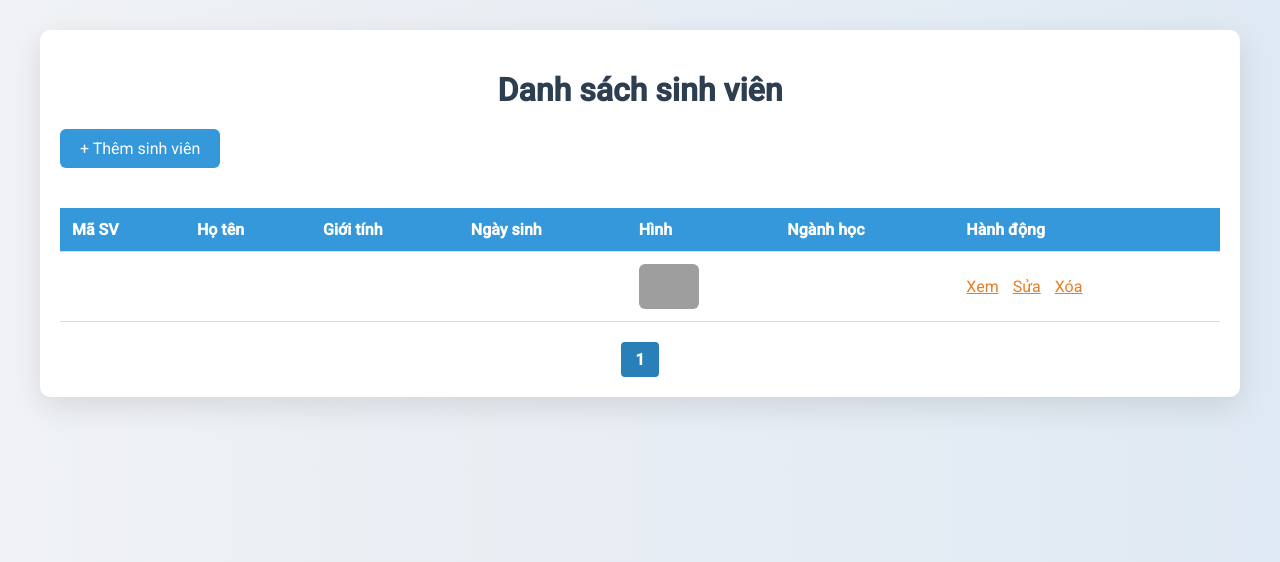
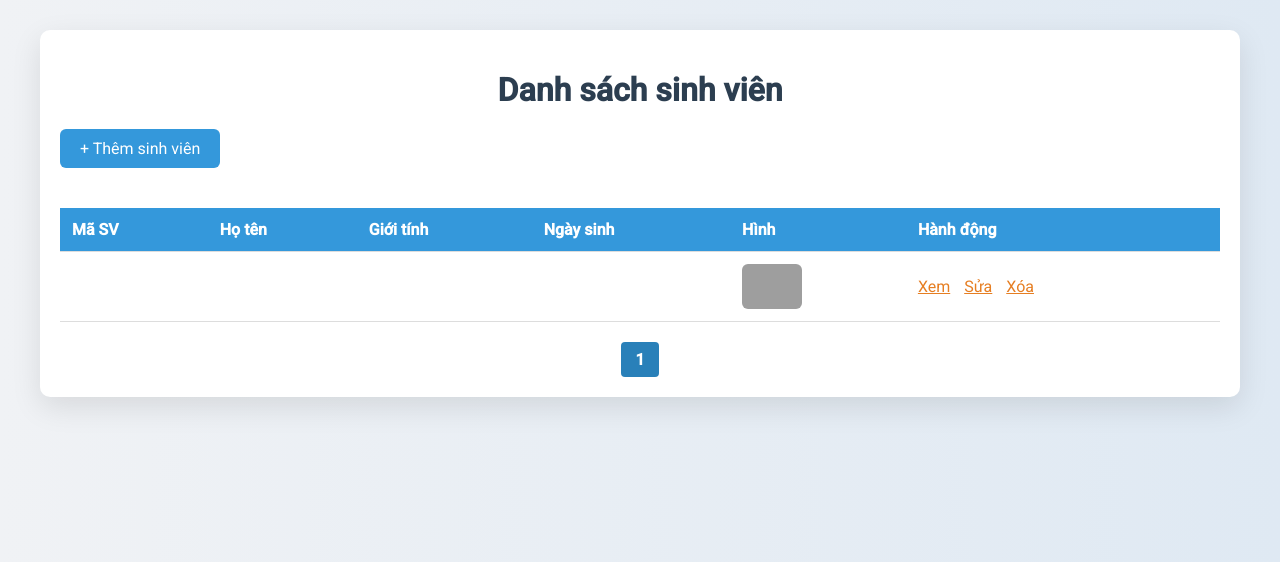
Before and after one commit to BFNGOC/pptp-mmm-22806021010, a PHP site: page / in a window 1280 px wide. Shown: the part 39-601 px from the top of the page. Run offline with PHP 8.4, Linux system fonts and the light colour scheme; tables that the repository leaves empty or names only in its code hold one stand-in row (values such as "Sample post"); data that the repository does not hold is empty; grey boxes are pictures that could not be loaded.

Commit message:
[update] test1

```diff
--- a/Bai_test/app/views/sinhvien/index.php
+++ b/Bai_test/app/views/sinhvien/index.php
@@ -149,7 +149,6 @@
         <th>Giới tính</th>
         <th>Ngày sinh</th>
         <th>Hình</th>
-        <th>Ngành học</th>
         <th>Hành động</th>
     </tr>
     </thead>
@@ -161,7 +160,6 @@
             <td><?= $sv['GioiTinh'] ?></td>
             <td><?= $sv['NgaySinh'] ?></td>
             <td><img src="images/<?= $sv['Hinh'] ?>" alt="<?= $sv['HoTen'] ?>" onerror="this.src='images/default.png';"></td>
-            <td><?= $sv['TenNganh'] ?? '' ?></td>
             <td class="actions">
                 <a href="?action=detail&id=<?= $sv['MaSV'] ?>">Xem</a>
                 <a href="?action=edit&id=<?= $sv['MaSV'] ?>">Sửa</a>
```
